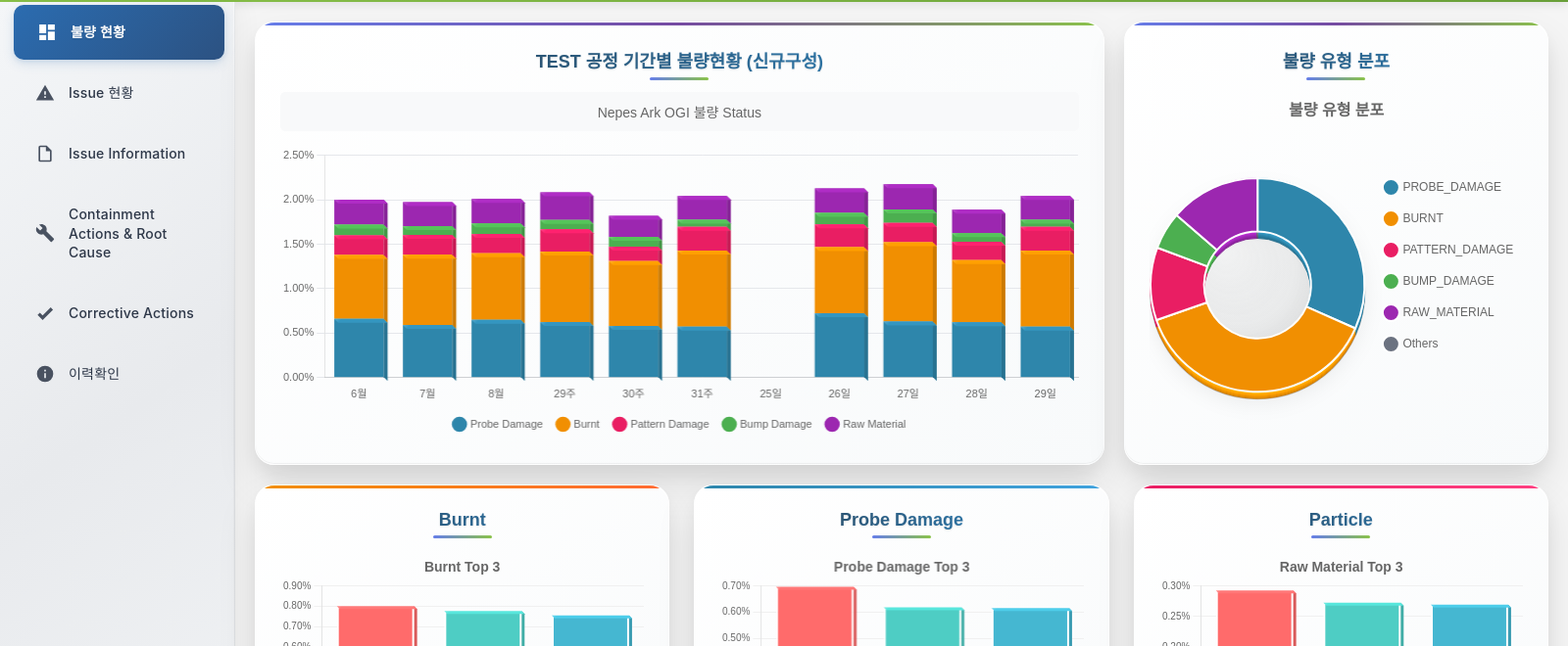
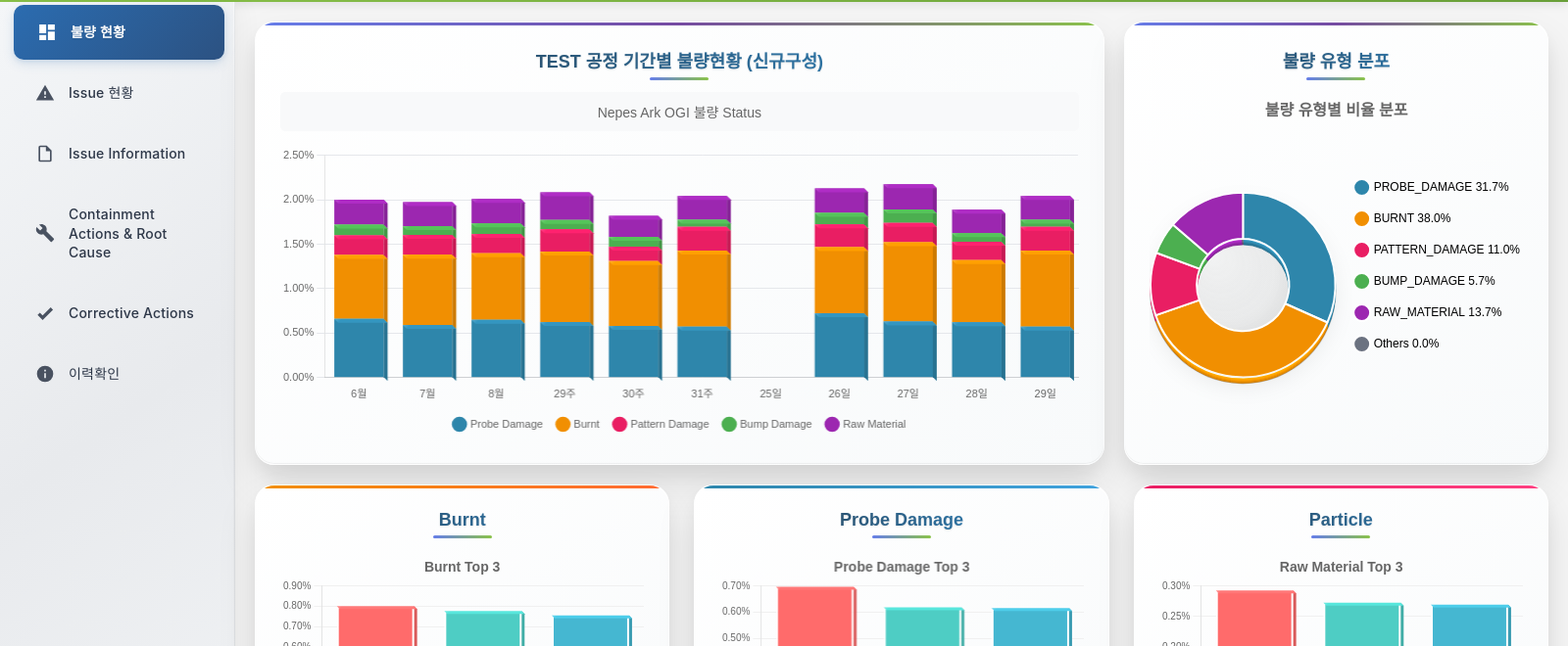
Before and after one commit to gh2173/OnePoint_System, an Electron app: page Main_One.html in a window 1600 px wide. Shown: the part 96-756 px from the top of the page at 98% size. Drawn offline with nearby package versions, Linux system fonts and the light colour scheme; no server answers.

Commit message:
Main_One.html
상단 파이차트 불량율(%) 기준 변경 & 적용

```diff
--- a/Main_One.html
+++ b/Main_One.html
@@ -1201,34 +1201,52 @@
             });
         }
 
-        // 실제 데이터를 사용한 파이 차트 생성
+        // 실제 데이터를 사용한 파이 차트 생성 (불량 유형별 비율)
         function createRealPieChart() {
             const pieCtx = document.getElementById('pieChart').getContext('2d');
 
-            // 필터된 데이터에서 불량 유형별 집계
-            const defectDistribution = {};
-
+            // 불량 유형별 총 개수 집계
+            const defectCounts = {};
+            DEFECT_COLUMNS.forEach(defectType => {
+                defectCounts[defectType] = 0;
+            });
+
+            // 모든 데이터에서 불량 개수 합계
             filteredData.forEach(row => {
                 DEFECT_COLUMNS.forEach(defectType => {
                     const defectCount = parseFloat(row[defectType]) || 0;
-                    if (!defectDistribution[defectType]) {
-                        defectDistribution[defectType] = 0;
-                    }
-                    defectDistribution[defectType] += defectCount;
+                    defectCounts[defectType] += defectCount;
                 });
             });
 
-            // 불량 유형별 데이터 정리
+            // 전체 불량 개수 계산
+            const totalDefects = Object.values(defectCounts).reduce((sum, count) => sum + count, 0);
+
+            // 불량 유형별 비율 계산
+            const defectRatios = {};
+            DEFECT_COLUMNS.forEach(defectType => {
+                if (totalDefects > 0) {
+                    defectRatios[defectType] = (defectCounts[defectType] / totalDefects) * 100;
+                } else {
+                    defectRatios[defectType] = 0;
+                }
+            });
+
+            console.log('불량 유형별 개수:', defectCounts);
+            console.log('전체 불량 개수:', totalDefects);
+            console.log('불량 유형별 비율:', defectRatios);
+
+            // 불량 유형별 데이터 정리 (비율 %)
             const pieData = {
                 labels: ['PROBE_DAMAGE', 'BURNT', 'PATTERN_DAMAGE', 'BUMP_DAMAGE', 'RAW_MATERIAL', 'Others'],
                 datasets: [{
                     data: [
-                        defectDistribution.PROBE_DAMAGE || 0,
-                        defectDistribution.BURNT || 0,
-                        defectDistribution.PATTERN_DAMAGE || 0,
-                        defectDistribution.BUMP_DAMAGE || 0,
-                        defectDistribution.RAW_MATERIAL || 0,
-                        (defectDistribution.SOLDER_BALL || 0) + (defectDistribution.ETC || 0)
+                        defectRatios.PROBE_DAMAGE || 0,
+                        defectRatios.BURNT || 0,
+                        defectRatios.PATTERN_DAMAGE || 0,
+                        defectRatios.BUMP_DAMAGE || 0,
+                        defectRatios.RAW_MATERIAL || 0,
+                        (defectRatios.SOLDER_BALL || 0) + (defectRatios.ETC || 0)
                     ],
                     backgroundColor: [
                         '#2E86AB',
@@ -1257,15 +1275,36 @@
                                 usePointStyle: true,
                                 font: {
                                     size: 12
+                                },
+                                generateLabels: function(chart) {
+                                    const data = chart.data;
+                                    return data.labels.map((label, index) => {
+                                        const value = data.datasets[0].data[index];
+                                        return {
+                                            text: `${label} ${value.toFixed(1)}%`,
+                                            fillStyle: data.datasets[0].backgroundColor[index],
+                                            strokeStyle: data.datasets[0].borderColor,
+                                            lineWidth: data.datasets[0].borderWidth,
+                                            hidden: false,
+                                            index: index
+                                        };
+                                    });
                                 }
                             }
                         },
                         title: {
                             display: true,
-                            text: '불량 유형 분포',
+                            text: '불량 유형별 비율 분포',
                             font: {
                                 size: 16,
                                 weight: 'bold'
+                            }
+                        },
+                        tooltip: {
+                            callbacks: {
+                                label: function(context) {
+                                    return context.label + ': ' + context.parsed.toFixed(1) + '%';
+                                }
                             }
                         }
                     },
```
